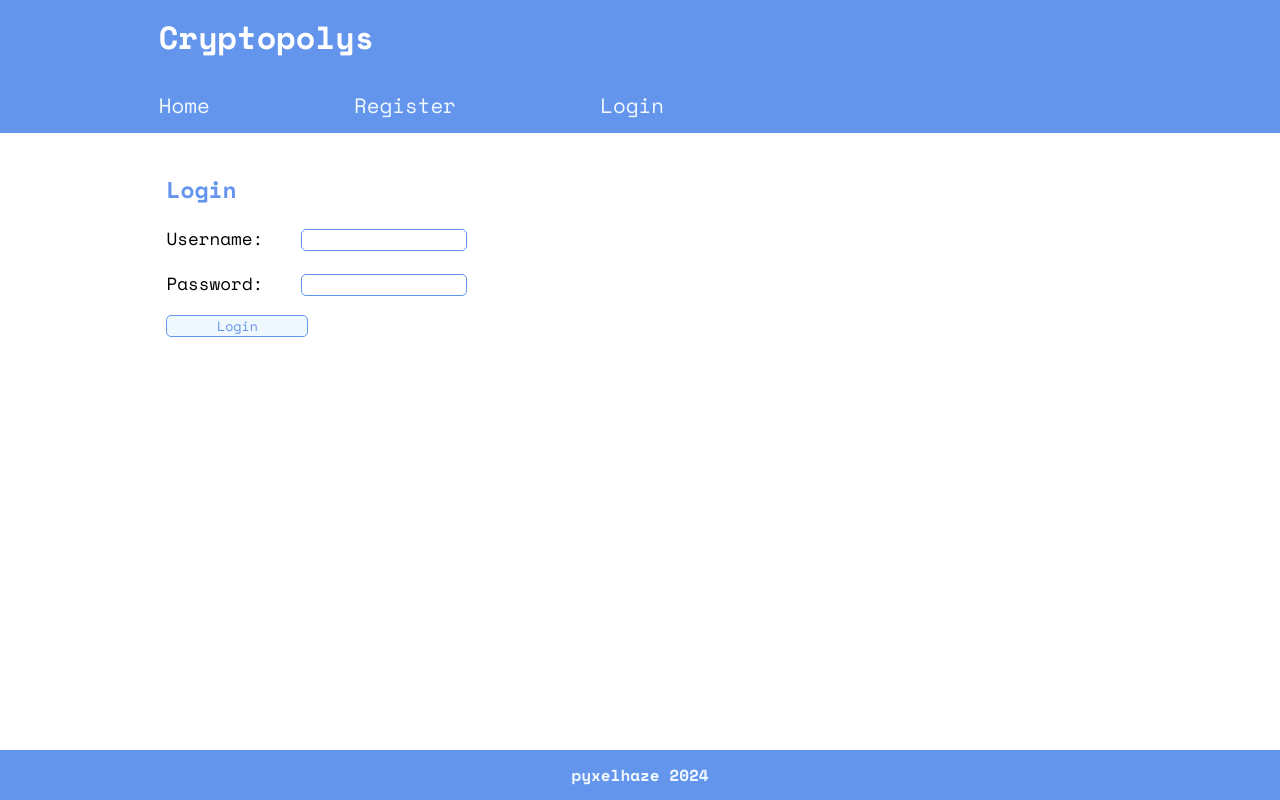
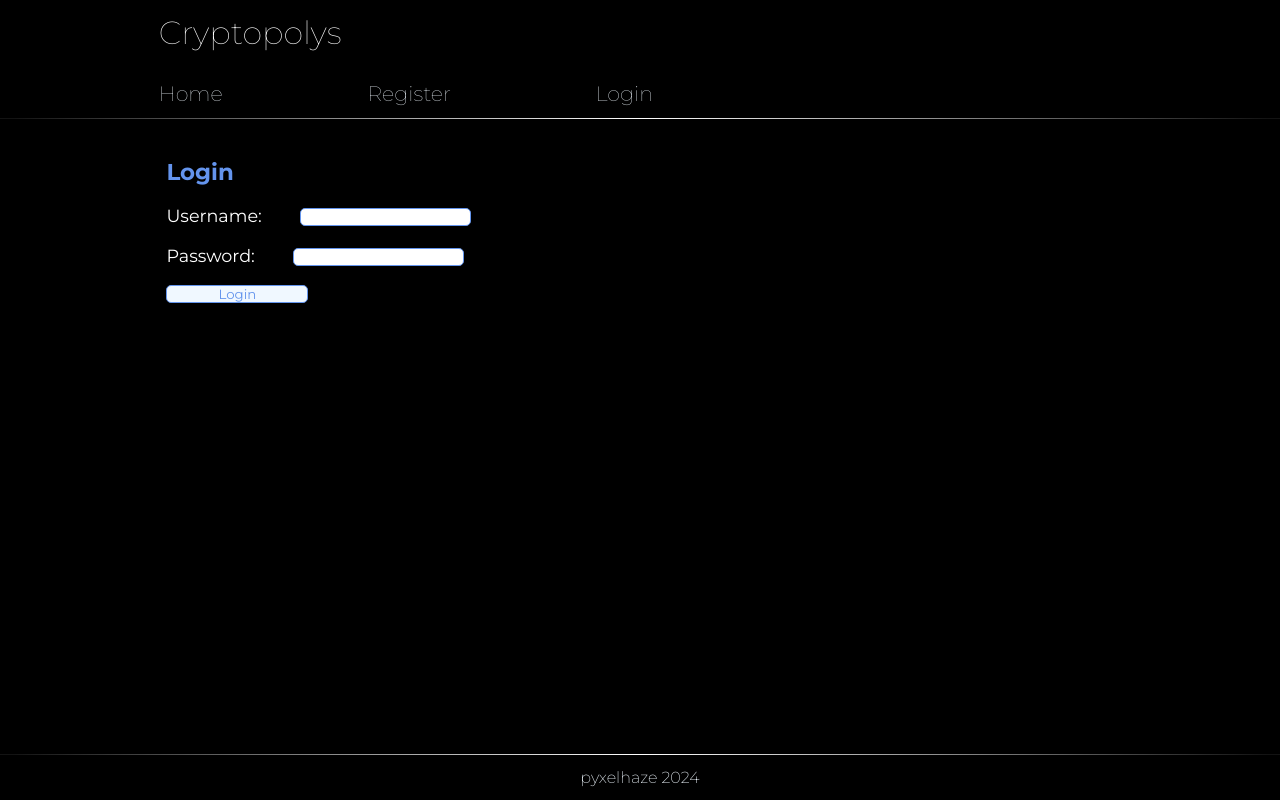
Before and after one commit to pyxelhaze/cryptopolys, a React (Create React App) app: page /login in a window 1280 px wide. Built offline with nearby package versions, Linux system fonts and the light colour scheme.

Commit message:
changed serverroutes/ongoing css changes

```diff
--- a/public/index.html
+++ b/public/index.html
@@ -30,6 +30,12 @@
       href="https://fonts.googleapis.com/css2?family=Space+Mono:ital,wght@0,400;0,700;1,400;1,700&display=swap"
       rel="stylesheet"
     />
+    <link rel="preconnect" href="https://fonts.googleapis.com" />
+    <link rel="preconnect" href="https://fonts.gstatic.com" crossorigin />
+    <link
+      href="https://fonts.googleapis.com/css2?family=Montserrat:ital,wght@0,100..900;1,100..900&family=Space+Mono:ital,wght@0,400;0,700;1,400;1,700&display=swap"
+      rel="stylesheet"
+    />
     <title>React App</title>
   </head>
   <body>
--- a/src/App.js
+++ b/src/App.js
@@ -27,6 +27,7 @@ function App() {
       < Router >
         <div className="app">
           <Header />
+          <div className="line"></div>
           <div className="main-content">
             <Routes>
               <Route path="/"
@@ -46,6 +47,7 @@ function App() {
               </Route>
             </Routes>
           </div>
+          <div className="line"></div>
           <Footer />
         </div>
 
--- a/src/backend/server.js
+++ b/src/backend/server.js
@@ -3,7 +3,11 @@ const express = require('express');
 const cors = require('cors');
 const bodyParser = require('body-parser');
 const app = express();
-const port = 5000;
+const port = 3306;
+
+app.get('/', (req, res) => {
+    res.send('Server is running!');
+});
 
 
 const authRoutes = require('./auth-routes');
--- a/src/components/Coinlist.js
+++ b/src/components/Coinlist.js
@@ -22,7 +22,7 @@ const Coinlist = () => {
                         <div className={`pricechange ${getChangeClass(coin.price_change_percentage_24h)}`}>
                             {coin.price_change_percentage_24h.toFixed(1)}%
                         </div>
-                        <div className="price">€{coin.current_price}</div>
+                        <div className="price">{coin.current_price}</div>
                         <div className="marketcap">{formatMarketCap(coin.market_cap)}</div>
 
                     </div>
--- a/src/components/Header.js
+++ b/src/components/Header.js
@@ -16,7 +16,7 @@ const Header = () => {
 
         <nav className="navbar">
             <div className="navbar-content">
-                <h1>Cryptopolys</h1>
+                <p>Cryptopolys</p>
                 <div className="links">
                     {user ? (
                         <> <div className="loginlinks">
--- a/src/components/Main.js
+++ b/src/components/Main.js
@@ -3,15 +3,20 @@ import Coinlist from './Coinlist';
 
 const Main = () => {
     return (
+
         <div className="main">
+
             <div className="coinlistheader">
+
                 <div className="rank">No</div>
-                <div className="symbol">Coin</div>
+                <div className="coin">Coin</div>
                 <div className="change">24h</div>
                 <div className="price">Price €</div>
                 <div className="marketcap">MarketCap €</div>
+
             </div>
             <Coinlist />
+            <div className="line"></div>
         </div>
     );
 }
--- a/src/components/auth/Login.js
+++ b/src/components/auth/Login.js
@@ -13,7 +13,7 @@ const Login = () => {
     const handleSubmit = async (e) => {
         e.preventDefault();
         const user = { username, password };
-        const response = await fetch('http://localhost:5000/api/login', {
+        const response = await fetch('https://cryptopolys-server.onrender.com/api/login', {
             method: 'POST',
             headers: {
                 'Content-Type': 'application/json',
--- a/src/components/auth/Register.js
+++ b/src/components/auth/Register.js
@@ -10,7 +10,7 @@ const Register = () => {
     const handleSubmit = async (e) => {
         e.preventDefault();
         const user = { username, password };
-        const response = await fetch('http://localhost:5000/api/register', {
+        const response = await fetch('https://cryptopolys-server.onrender.com/api/register', {
             method: 'POST',
             headers: {
                 'Content-Type': 'application/json',
--- a/src/index.css
+++ b/src/index.css
@@ -1,4 +1,5 @@
 * {
+  font-family: 'Montserrat', sans-serif;
   margin: 0;
   padding: 0;
   box-sizing: border-box;
@@ -11,25 +12,35 @@
 body,
 html {
   height: 100%;
-  background-color: rgb(255, 255, 255);
-  color: rgb(0, 0, 0);
+  background-color: rgb(0, 0, 0);
+  color: rgb(255, 255, 255);
   font-family: Arial, Helvetica, sans-serif;
 }
 h1 {
   margin-bottom: 4%;
   color: white;
-  font-family: 'Space Mono', monospace;
 }
 .navbar {
+  position: relative;
+  padding-bottom: 10px;
   padding: 5% 5% 0% 5%;
-  background-color: cornflowerblue;
-  font-family: 'Space-Mono', monospace;
+  background-color: rgb(0, 0, 0);
   font-weight: 400;
   font-style: normal;
+  /* border-bottom: 1px solid white; */
+}
+.line {
+  height: 1px;
+  width: 100%;
+  background: linear-gradient(
+    to right,
+    rgba(255, 255, 255, 0.075) 1%,
+    rgba(255, 255, 255, 1) 50%,
+    rgba(255, 255, 255, 0.075) 99%
+  );
 }
 .links {
   padding-top: 5%;
-  font-family: 'Space Mono', monospace;
 }
 .links,
 .linksafter {
@@ -42,7 +53,7 @@ h1 {
   color: aliceblue;
 }
 .links a:hover {
-  color: rgb(0, 61, 175);
+  font-weight: 400;
 }
 .loginlinks {
   display: flex;
@@ -72,6 +83,7 @@ h1 {
   background-color: aliceblue;
   color: cornflowerblue;
 }
+
 .main-content {
   margin-top: 3%;
   padding: 0 3% 0 3%;
@@ -88,7 +100,8 @@ h2 {
   width: 100%;
   display: flex;
   flex-direction: row;
-  border-bottom: 2px solid rgba(100, 148, 237, 0.61);
+  justify-content: center;
+  border-bottom: 1px solid rgb(255, 255, 255);
   padding-bottom: 2%;
   text-align: center;
 }
@@ -98,44 +111,55 @@ h2 {
 }
 
 .symbol:hover {
-  color: cornflowerblue;
+  font-weight: 400;
 }
 .coinbox {
   display: flex;
   flex-direction: row;
   align-items: center;
+  justify-content: center;
   max-width: 100%;
   height: 40px;
-  border-bottom: 1px solid cornflowerblue;
+  border-bottom: 1px solid rgba(255, 255, 255, 0.61);
+  transition: height 0.3s ease;
 }
 .coinbox:hover {
-  background-color: aliceblue;
+  height: 45px;
+  box-shadow: 0 10px 20px rgba(0, 0, 0, 0.2);
+  border-bottom: 1px solid rgb(255, 255, 255);
 }
 .rank {
-  width: 10%;
-  color: cornflowerblue;
+  width: 8%;
+  color: rgb(255, 255, 255);
   text-align: left;
+  font-weight: 300;
 }
+.coin,
 .symbol {
   width: 15%;
-  color: black;
+  color: rgb(255, 254, 254);
   text-align: left;
+  font-weight: 100;
 }
 .coinbox a {
   width: 15%;
   text-decoration: none;
+  font-weight: 500;
 }
 .price {
   text-align: right;
   width: 20%;
+  font-weight: 100;
 }
 .marketcap {
   text-align: right;
-  width: 30%;
+  width: 25%;
+  font-weight: 100;
 }
 .change {
   width: 25%;
   text-align: center;
+  font-weight: 100;
 }
 .pricechange {
   width: 25%;
@@ -147,27 +171,30 @@ h2 {
 }
 
 .pricechange.positive {
-  color: rgb(0, 180, 0);
+  color: #00ff29;
+  font-weight: 200;
 }
 
 .pricechange.negative {
   color: red;
+  font-weight: 300;
 }
 
 .footer {
   display: flex;
   justify-content: center;
   align-items: center;
-  font-family: 'Space Mono', monospace;
+  font-family: 'Montserrat', sans-serif;
   padding: 5%;
-  background-color: cornflowerblue;
+  background-color: rgb(0, 0, 0);
+  /* border-top: 1px solid white; */
 }
 .footer a {
   color: aliceblue;
   text-decoration: none;
 }
-.footer a:hover {
-  color: rgb(0, 61, 175);
+h4:hover {
+  font-weight: 500;
 }
 
 /* pricechart */
@@ -183,7 +210,7 @@ h2 {
 form {
   display: flex;
   flex-direction: column;
-  font-family: 'Space Mono', monospace;
+  font-family: 'Montserrat', sans-serif;
 }
 .username,
 .password {
@@ -199,18 +226,21 @@ form {
 form input {
   border-radius: 5px;
   border: 1px solid cornflowerblue;
-  font-family: 'Space Mono', monospace;
+  font-family: 'Montserrat', sans-serif;
 }
 form button {
-  font-family: 'Space Mono', monospace;
+  font-family: 'Montserrat', sans-serif;
   width: 25%;
   border-radius: 5px;
   border: 1px solid cornflowerblue;
   background-color: aliceblue;
   color: cornflowerblue;
 }
+form button:hover {
+  cursor: pointer;
+}
 .message-box {
-  font-family: 'Space Mono', monospace;
+  font-family: 'Montserrat', sans-serif;
 }
 
 @media (min-width: 480px) {
@@ -220,6 +250,7 @@ form button {
   .links {
     padding-top: 2%;
     font-size: 1.3em;
+    font-weight: 100;
   }
   .coinlistheader {
     font-size: 1.1em;
@@ -232,9 +263,10 @@ form button {
   .navbar {
     padding: 2% 3% 0 3%;
   }
-  h1 {
+  .navbar-content p {
     font-size: 2em;
     margin-bottom: 1%;
+    font-weight: lighter;
   }
   .links {
     padding-bottom: 0%;
@@ -276,6 +308,7 @@ form button {
     width: 80%;
     padding-bottom: 2%;
   }
+
   .price-chart {
     width: 70%;
   }
@@ -284,6 +317,9 @@ form button {
     display: flex;
     align-items: center;
   }
+  h4 {
+    font-weight: 200;
+  }
   .footer {
     padding: 1%;
     width: 100%;
```
Also changed, not shown: src/backend/auth-routes.js (+6 -4 lines), src/backend/favorite-routes.js (+6 -4 lines), 2 other files (tests, documents, lock files or other folders).
